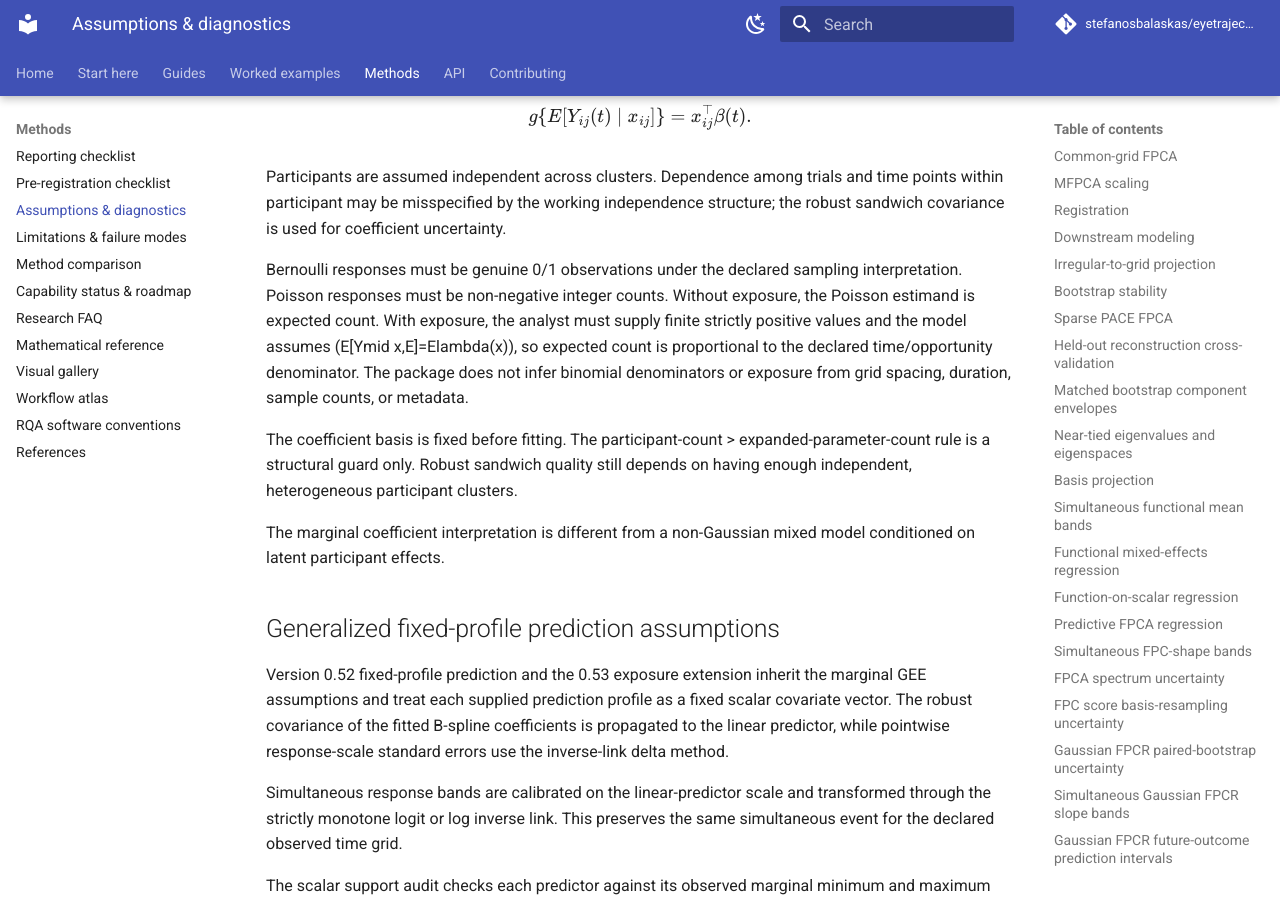
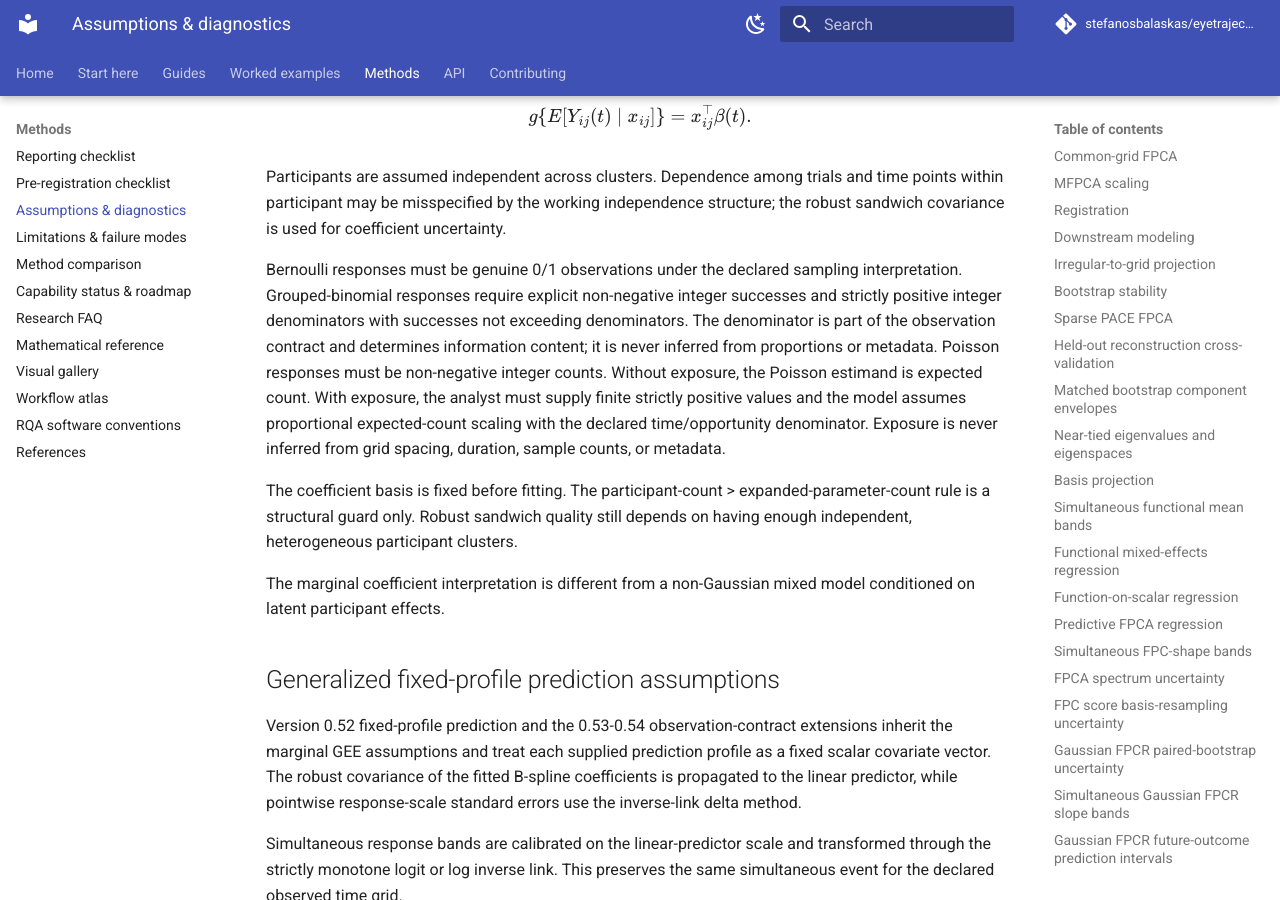
Before and after one commit to stefanosbalaskas/eyetrajectoriespy, an MkDocs documentation site: the page built from docs/methods/assumptions.md, in a window 1280 px wide and 900 px high, scrolled down 18518 px. Built offline with MkDocs 1.6.1 and Material for MkDocs 9.7.7, drawn with Linux system fonts in a browser that asks for light colours; comment, search, counter and statistics services are not loaded.

Commit message:
Integrate grouped binomial into assumptions.md

```diff
--- a/docs/methods/assumptions.md
+++ b/docs/methods/assumptions.md
@@ -568,7 +568,7 @@ g\{E[Y_{ij}(t)\mid x_{ij}]\}=x_{ij}^{\top}\beta(t).
 
 Participants are assumed independent across clusters. Dependence among trials and time points within participant may be misspecified by the working independence structure; the robust sandwich covariance is used for coefficient uncertainty.
 
-Bernoulli responses must be genuine 0/1 observations under the declared sampling interpretation. Poisson responses must be non-negative integer counts. Without exposure, the Poisson estimand is expected count. With exposure, the analyst must supply finite strictly positive values and the model assumes (E[Ymid x,E]=Elambda(x)), so expected count is proportional to the declared time/opportunity denominator. The package does not infer binomial denominators or exposure from grid spacing, duration, sample counts, or metadata.
+Bernoulli responses must be genuine 0/1 observations under the declared sampling interpretation. Grouped-binomial responses require explicit non-negative integer successes and strictly positive integer denominators with successes not exceeding denominators. The denominator is part of the observation contract and determines information content; it is never inferred from proportions or metadata. Poisson responses must be non-negative integer counts. Without exposure, the Poisson estimand is expected count. With exposure, the analyst must supply finite strictly positive values and the model assumes proportional expected-count scaling with the declared time/opportunity denominator. Exposure is never inferred from grid spacing, duration, sample counts, or metadata.
 
 The coefficient basis is fixed before fitting. The participant-count > expanded-parameter-count rule is a structural guard only. Robust sandwich quality still depends on having enough independent, heterogeneous participant clusters.
 
@@ -576,9 +576,9 @@ The marginal coefficient interpretation is different from a non-Gaussian mixed m
 
 ## Generalized fixed-profile prediction assumptions
 
-Version 0.52 fixed-profile prediction and the 0.53 exposure extension inherit
-the marginal GEE assumptions and treat each supplied prediction profile as a
-fixed scalar covariate vector. The robust covariance of
+Version 0.52 fixed-profile prediction and the 0.53-0.54 observation-contract
+extensions inherit the marginal GEE assumptions and treat each supplied
+prediction profile as a fixed scalar covariate vector. The robust covariance of
 the fitted B-spline coefficients is propagated to the linear predictor, while
 pointwise response-scale standard errors use the inverse-link delta method.
 
```
